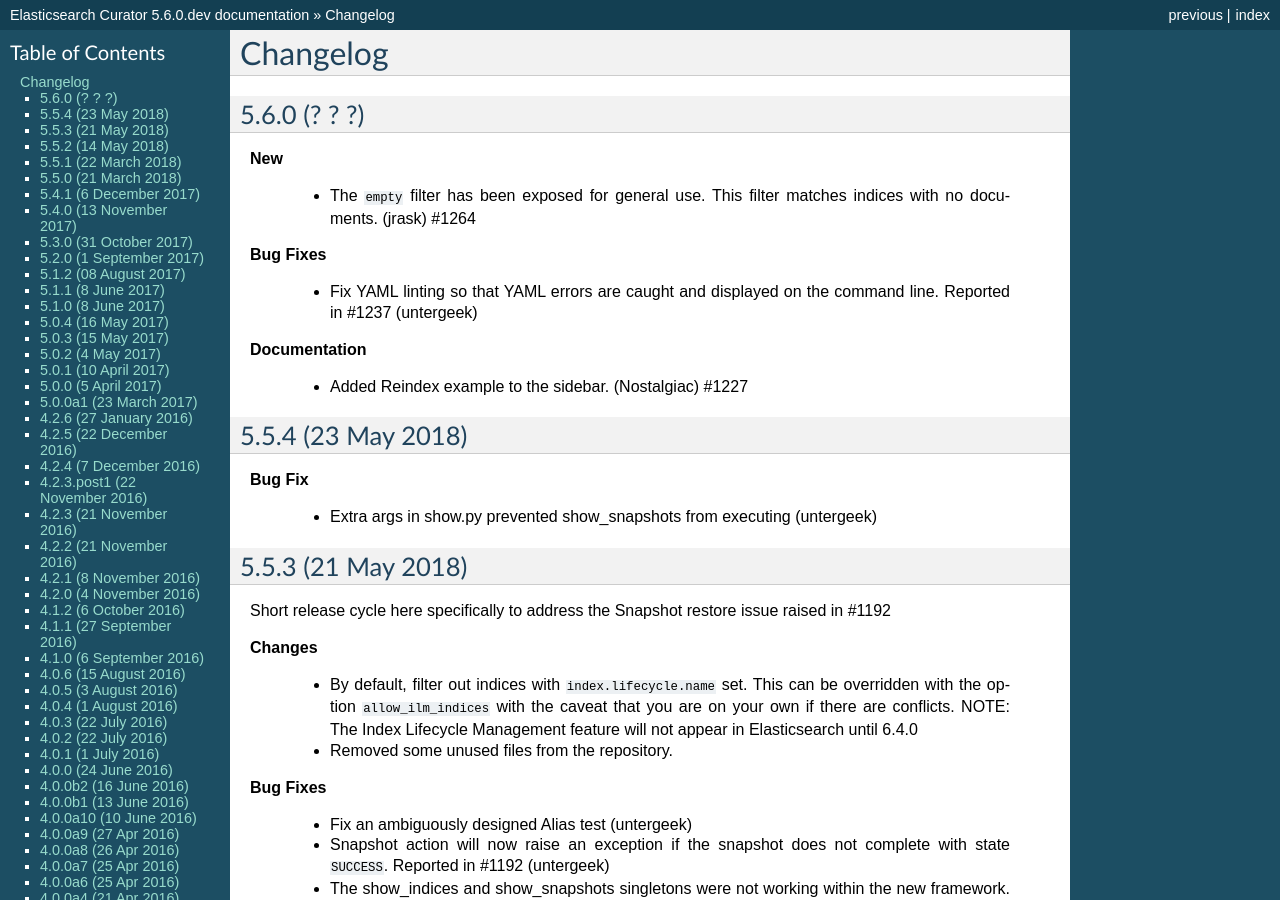
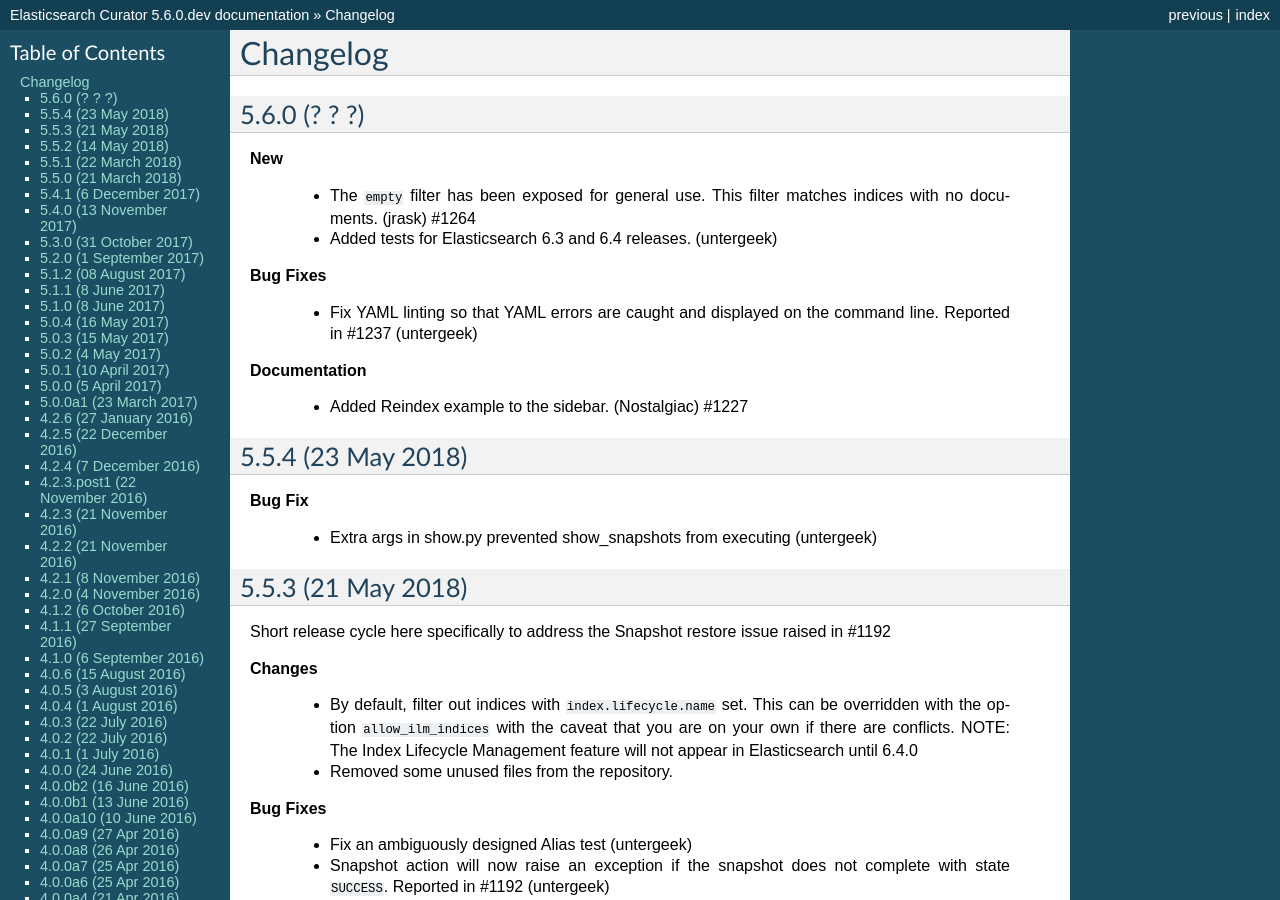
Before and after one commit to elastic/curator, a Sphinx documentation site: the page built from docs/Changelog.rst, in a window 1280 px wide and 900 px high. Built offline with Sphinx 7.4.7, drawn with Linux system fonts in a browser that asks for light colours.

Commit message:
Add tests for ES versions with bundled xpack
This may work on the first try.  I guess we'll find out.

```diff
--- a/docs/Changelog.rst
+++ b/docs/Changelog.rst
@@ -10,6 +10,7 @@
 
   * The ``empty`` filter has been exposed for general use.  This filter matches
     indices with no documents. (jrask) #1264
+  * Added tests for Elasticsearch 6.3 and 6.4 releases. (untergeek)
 
 **Bug Fixes**
 
```
Also changed, not shown: .travis.yml, 2 other files.
